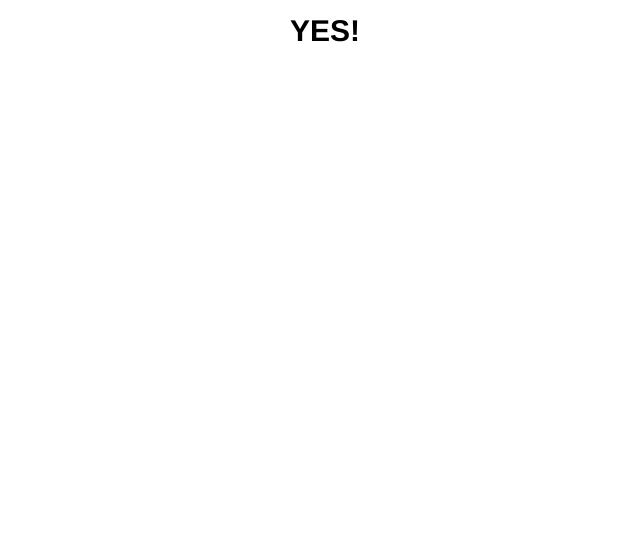
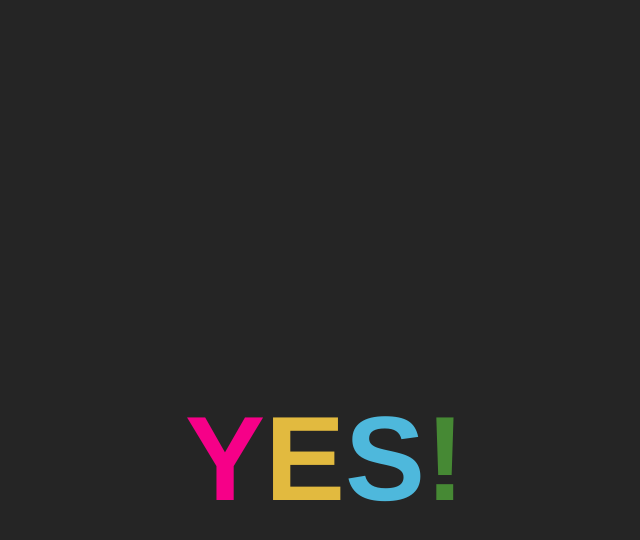
Before and after one commit to fredjean/islivingsocialhiring, a plain HTML site: page index.html in a window 1280 px wide. Shown: the whole page, without its empty margins (315-955 px from the left). Drawn offline with Linux system fonts and the light colour scheme.

Commit message:
Current site source.

```diff
--- a/index.html
+++ b/index.html
@@ -2,19 +2,49 @@
   <head>
     <title>Is Living Social Hiring?</title>
     <style>
+      body {
+        background-color: #252525;
+      }
       h1 {
         font: 13px/1.5 'Arial Rounded MT Bold','Helvetica Neue',Arial,'Liberation Sans',FreeSans,sans-serif;
         font-weight: bold;
-        font-size: 30px;
+        color: #F60088;
+        font-size: 120px;
         display: block;
+        padding-top: 360px;
         width: 100%;
         height: 100%;
         text-align: center;
         vertical-align: middle;
       }
+      .y {
+	color: #F60088;
+      }
+      .e {
+    	color: #E2BA3F;
+      }
+      .s {
+	color: #4EB8DC;
+      }
+      .bang {
+        color: #468934;
+      }
     </style>
+	<script type="text/javascript">
+
+	  var _gaq = _gaq || [];
+	  _gaq.push(['_setAccount', 'UA-28553457-1']);
+	  _gaq.push(['_trackPageview']);
+
+	  (function() {
+	    var ga = document.createElement('script'); ga.type = 'text/javascript'; ga.async = true;
+	    ga.src = ('https:' == document.location.protocol ? 'https://ssl' : 'http://www') + '.google-analytics.com/ga.js';
+	    var s = document.getElementsByTagName('script')[0]; s.parentNode.insertBefore(ga, s);
+	  })();
+
+	</script>
   </head>
   <body>
-    <h1>YES!</h1>
+    <h1><span class="y">Y</span><span class="e">E</span><span class="s">S</span><span class="bang">!</span></h1>
   </body>
 </html>
```
